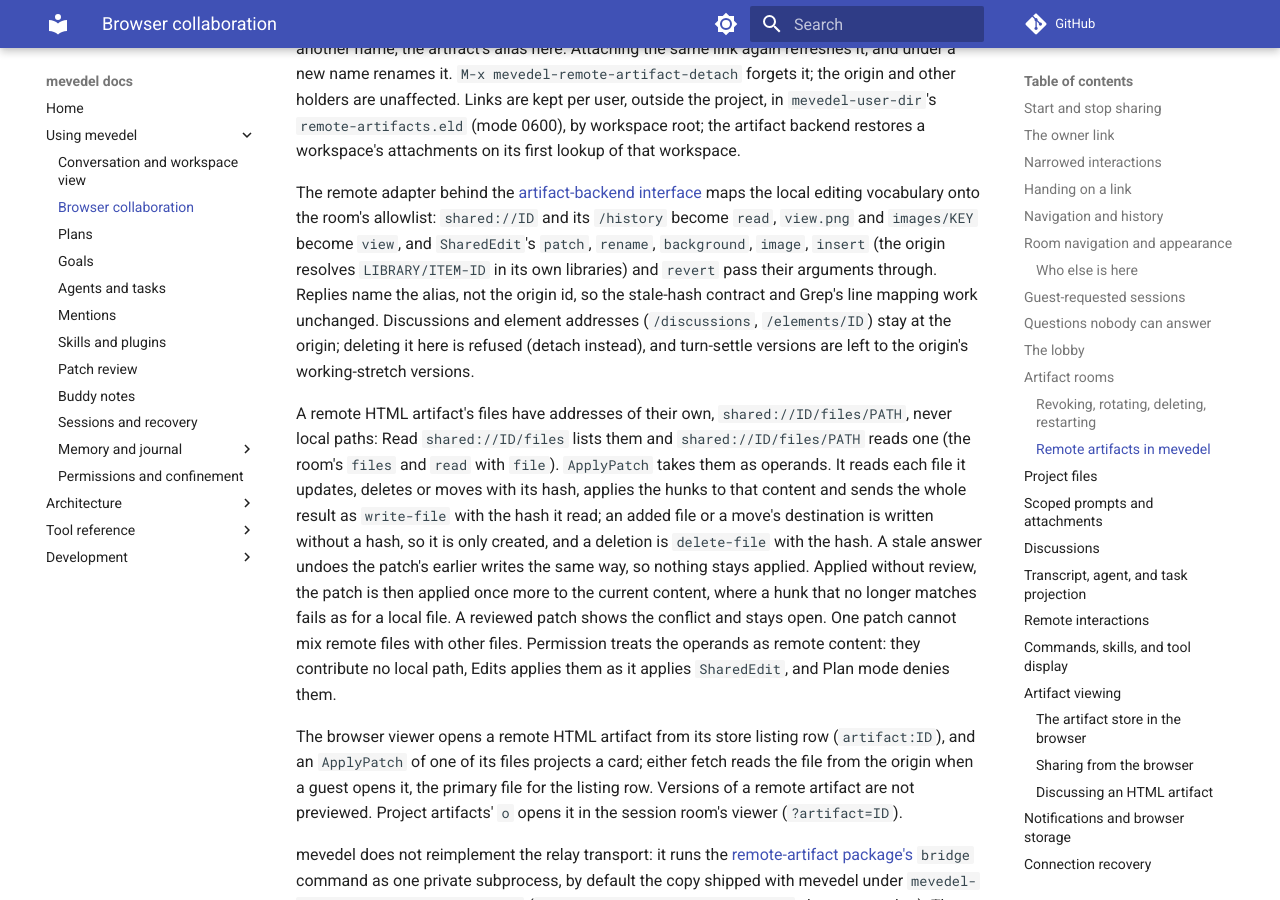
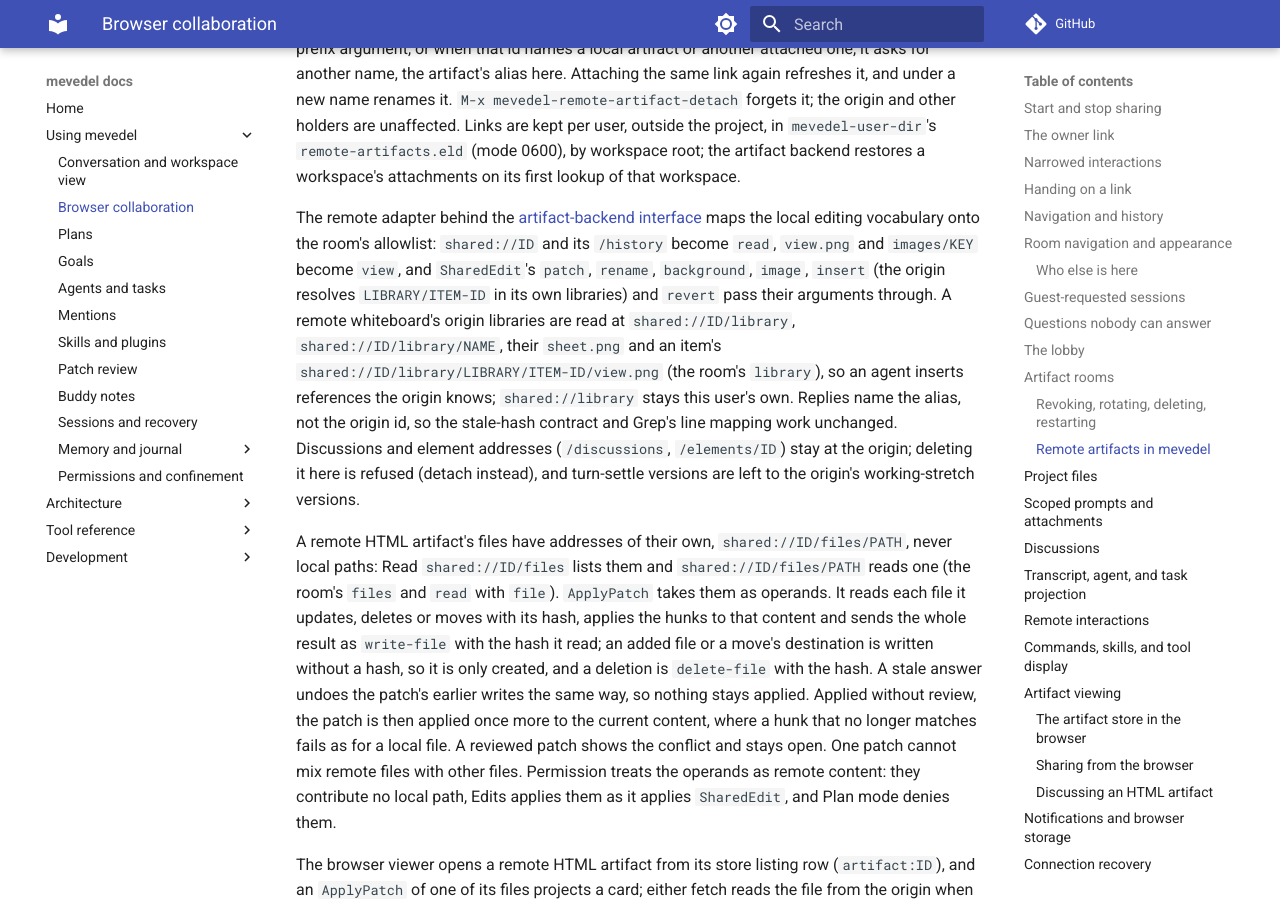
Before and after one commit to FrauH0lle/mevedel, an MkDocs documentation site: the page built from docs/collaboration.md, in a window 1280 px wide and 900 px high, scrolled down 18881 px. Built offline with MkDocs 1.6.1 and Material for MkDocs 9.7.7, drawn with Linux system fonts in a browser that asks for light colours; comment, search, counter and statistics services are not loaded; some of the changed text lies outside the part shown.

Commit message:
feat(remote-artifacts): Preview library items and read origin libraries
The helper's library-view renders one item (part item, by its ref), so
shared://library/LIBRARY/ITEM-ID/view.png and the artifact room's
library action with part item preview it.  A remote whiteboard's
agents read its origin's libraries at shared://ID/library in the same
shapes, so SharedEdit insert gets references the origin resolves; a
same-named local library can no longer supply the wrong item.

The bundle was rebuilt from the lockfile's dependencies.

```diff
--- a/docs/collaboration.md
+++ b/docs/collaboration.md
@@ -807,7 +807,9 @@
 link tier. `library` takes an optional `library` name and `part`: `list` (the
 default) answers `{result: {text}}`, the listing `shared://library` shows with
 each item as `LIBRARY/ITEM-ID`; `sheet` answers `{result: {png, mime}}`, the
-library's (or every library's) picture. An edit link's `insert` (`item` as
+library's (or every library's) picture; `item` with `item` as `LIBRARY/ITEM-ID`
+answers `{result: {png, mime}}`, that one item's picture. An edit link's
+`insert` (`item` as
 `LIBRARY/ITEM-ID`, `x`, `y`) places that item as `SharedEdit` does; the origin
 resolves the reference to its own library text, so the consumer never sends
 library content. Library management (`library-add`, `-remove`, `-install`,
@@ -919,7 +921,11 @@
 `read`, `view.png` and `images/KEY` become `view`, and `SharedEdit`'s
 `patch`, `rename`, `background`, `image`, `insert` (the origin resolves
 `LIBRARY/ITEM-ID` in its own libraries) and `revert` pass their arguments
-through. Replies name the alias, not the origin id, so the stale-hash
+through. A remote whiteboard's origin libraries are read at
+`shared://ID/library`, `shared://ID/library/NAME`, their `sheet.png` and an
+item's `shared://ID/library/LIBRARY/ITEM-ID/view.png` (the room's `library`),
+so an agent inserts references the origin knows; `shared://library` stays this
+user's own. Replies name the alias, not the origin id, so the stale-hash
 contract and Grep's line mapping work unchanged. Discussions and element
 addresses (`/discussions`, `/elements/ID`) stay at the origin; deleting it
 here is refused (detach instead), and turn-settle versions are left to the
```
Also changed, not shown: docs/address-to-resource.md (+5 -1 lines), docs/shared-editing.md (+2 -0 lines), 11 other files.
